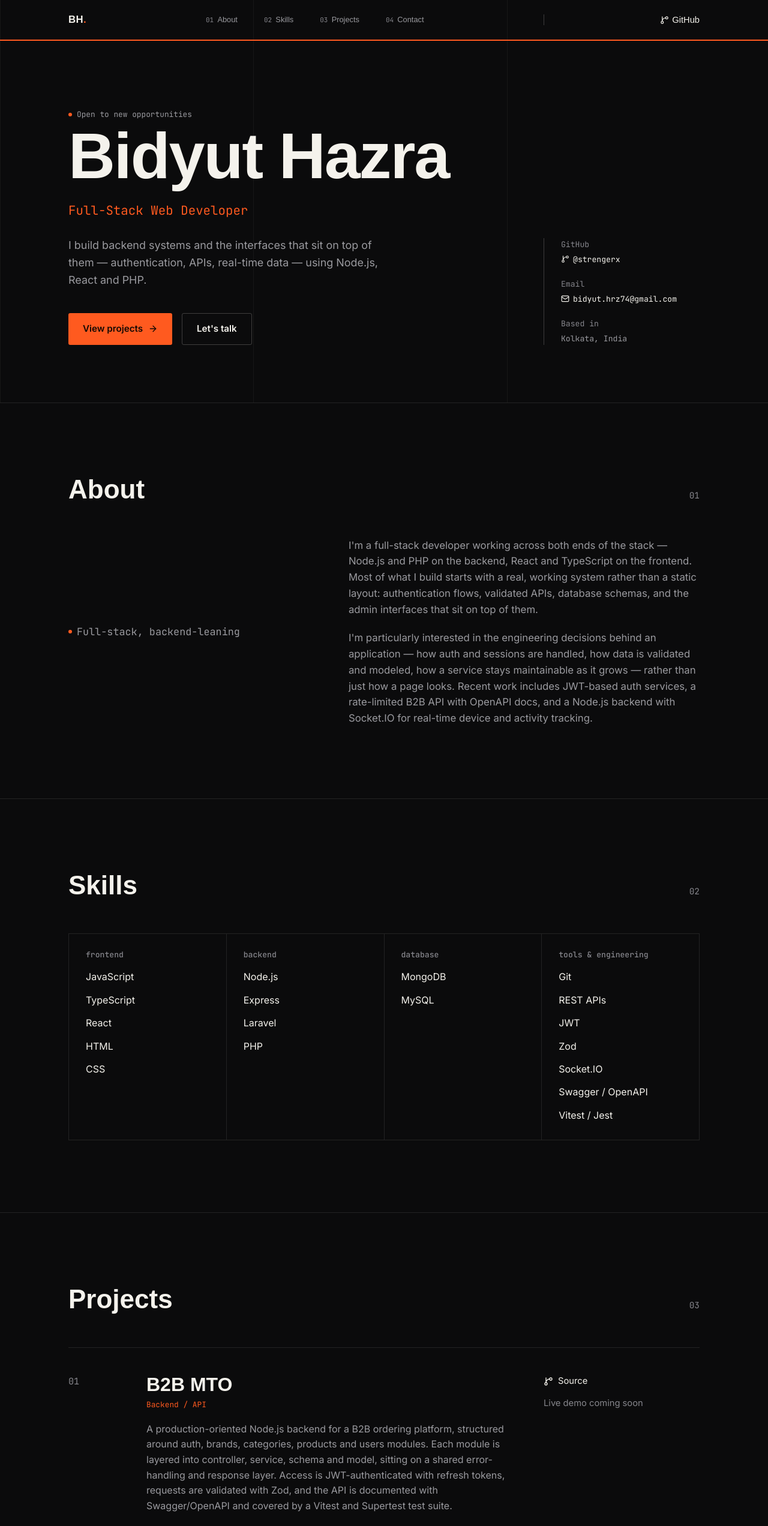
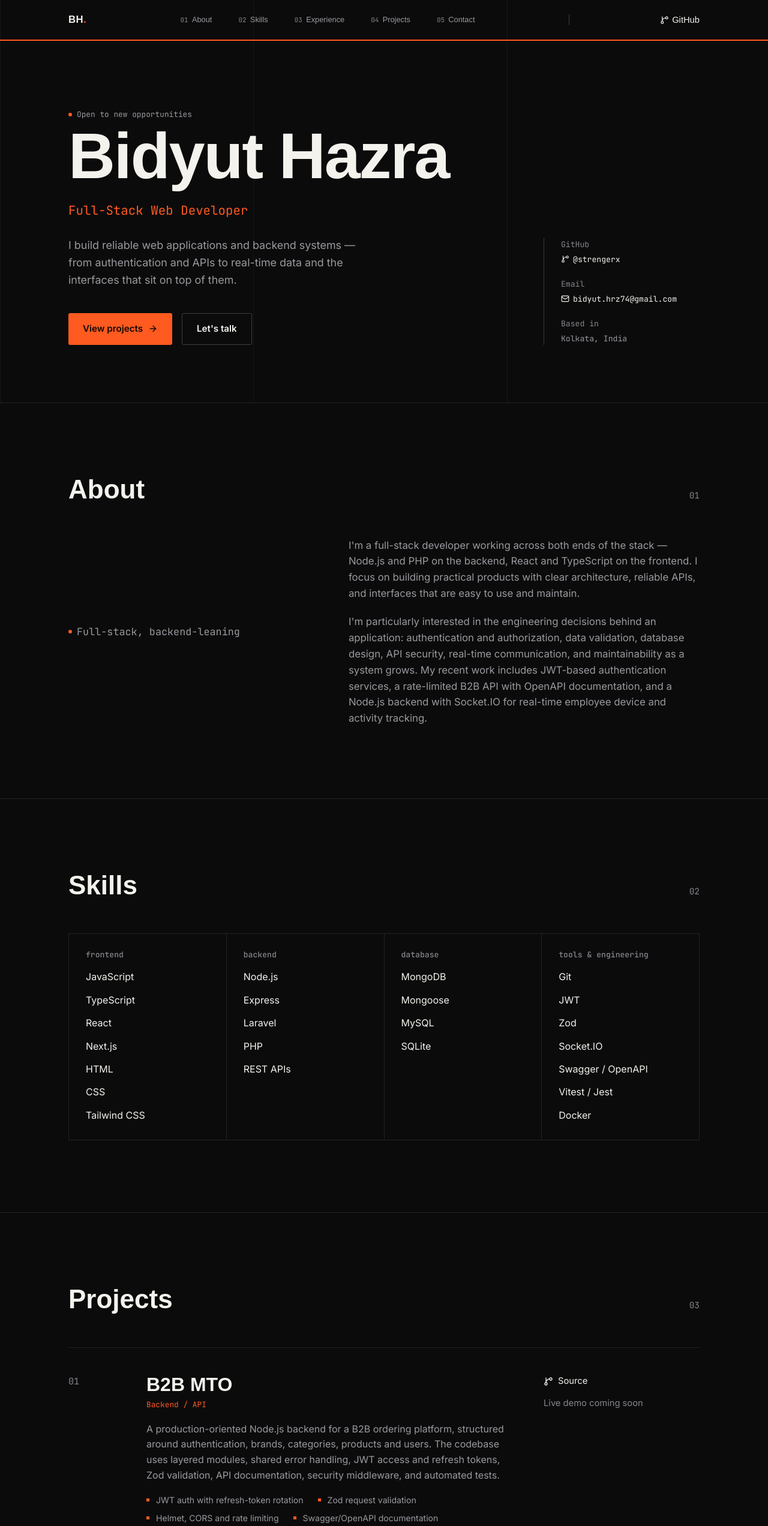
Before and after one commit to strengerx/portfolio, a React (Vite) app: page / in a window 1280 px wide. Shown: the top 2544 px of the page at 60% size. Built offline with nearby package versions, Linux system fonts and the light colour scheme; a web font is replaced by a local one.

Commit message:
refactor: modernize portfolio content and structure

```diff
--- a/src/data/portfolio.js
+++ b/src/data/portfolio.js
@@ -3,7 +3,7 @@ export const profile = {
   handle: "strengerx",
   role: "Full-Stack Web Developer",
   tagline:
-    "I build backend systems and the interfaces that sit on top of them — authentication, APIs, real-time data — using Node.js, React and PHP.",
+    "I build reliable web applications and backend systems — from authentication and APIs to real-time data and the interfaces that sit on top of them.",
   location: "Kolkata, India",
   email: "bidyut.hrz74@gmail.com",
   github: "https://github.com/strengerx",
@@ -13,41 +13,51 @@ export const profile = {
 export const nav = [
   { id: "about", label: "About", index: "01" },
   { id: "skills", label: "Skills", index: "02" },
-  { id: "projects", label: "Projects", index: "03" },
-  { id: "contact", label: "Contact", index: "04" },
+  { id: "experience", label: "Experience", index: "03" },
+  { id: "projects", label: "Projects", index: "04" },
+  { id: "contact", label: "Contact", index: "05" },
 ];
 
 export const about = {
   paragraphs: [
-    "I'm a full-stack developer working across both ends of the stack — Node.js and PHP on the backend, React and TypeScript on the frontend. Most of what I build starts with a real, working system rather than a static layout: authentication flows, validated APIs, database schemas, and the admin interfaces that sit on top of them.",
-    "I'm particularly interested in the engineering decisions behind an application — how auth and sessions are handled, how data is validated and modeled, how a service stays maintainable as it grows — rather than just how a page looks. Recent work includes JWT-based auth services, a rate-limited B2B API with OpenAPI docs, and a Node.js backend with Socket.IO for real-time device and activity tracking.",
+    "I'm a full-stack developer working across both ends of the stack — Node.js and PHP on the backend, React and TypeScript on the frontend. I focus on building practical products with clear architecture, reliable APIs, and interfaces that are easy to use and maintain.",
+    "I'm particularly interested in the engineering decisions behind an application: authentication and authorization, data validation, database design, API security, real-time communication, and maintainability as a system grows. My recent work includes JWT-based authentication services, a rate-limited B2B API with OpenAPI documentation, and a Node.js backend with Socket.IO for real-time employee device and activity tracking.",
   ],
 };
 
 export const skills = [
   {
     group: "Frontend",
-    items: ["JavaScript", "TypeScript", "React", "HTML", "CSS"],
+    items: ["JavaScript", "TypeScript", "React", "Next.js", "HTML", "CSS", "Tailwind CSS"],
   },
   {
     group: "Backend",
-    items: ["Node.js", "Express", "Laravel", "PHP"],
+    items: ["Node.js", "Express", "Laravel", "PHP", "REST APIs"],
   },
   {
     group: "Database",
-    items: ["MongoDB", "MySQL"],
+    items: ["MongoDB", "Mongoose", "MySQL", "SQLite"],
   },
   {
     group: "Tools & Engineering",
     items: [
       "Git",
-      "REST APIs",
       "JWT",
       "Zod",
       "Socket.IO",
       "Swagger / OpenAPI",
       "Vitest / Jest",
+      "Docker",
     ],
+  },
+];
+
+export const experience = [
+  {
+    period: "Current",
+    role: "Full-Stack Web Developer",
+    description:
+      "Building and maintaining web applications across React, Node.js and PHP, with a focus on APIs, authentication, databases, and production-ready frontend interfaces.",
   },
 ];
 
@@ -57,10 +67,10 @@ export const projects = [
     name: "B2B MTO",
     category: "Backend / API",
     description:
-      "A production-oriented Node.js backend for a B2B ordering platform, structured around auth, brands, categories, products and users modules. Each module is layered into controller, service, schema and model, sitting on a shared error-handling and response layer. Access is JWT-authenticated with refresh tokens, requests are validated with Zod, and the API is documented with Swagger/OpenAPI and covered by a Vitest and Supertest test suite.",
+      "A production-oriented Node.js backend for a B2B ordering platform, structured around authentication, brands, categories, products and users. The codebase uses layered modules, shared error handling, JWT access and refresh tokens, Zod validation, API documentation, security middleware, and automated tests.",
     highlights: [
       "JWT auth with refresh-token rotation",
-      "Zod request validation on every route",
+      "Zod request validation",
       "Helmet, CORS and rate limiting",
       "Swagger/OpenAPI documentation",
       "Vitest + Supertest test suite",
@@ -74,12 +84,12 @@ export const projects = [
     name: "sAuth",
     category: "Backend / Auth Service",
     description:
-      "A standalone authentication service built to be dropped into other Node.js projects. Handles registration, login and JWT access/refresh tokens with bcrypt password hashing, following the same controller → service → repository split as the larger backends. Passwords and request bodies are validated with Zod, errors flow through a shared error-handling layer, and the service ships with its own test runner.",
+      "A standalone authentication service designed to integrate with Node.js applications. It provides registration, login, access and refresh tokens, bcrypt password hashing, Zod validation, layered service architecture, centralized error handling, and automated testing.",
     highlights: [
       "JWT access + refresh token flow",
       "bcrypt password hashing",
       "Controller / service / repository layering",
-      "Zod validation, rate limiting middleware",
+      "Zod validation and rate limiting",
       "Custom test runner",
     ],
     tech: ["Node.js", "Express", "MongoDB", "JWT", "bcrypt", "Zod"],
@@ -91,7 +101,7 @@ export const projects = [
     name: "Employee Management System",
     category: "Backend / Real-Time",
     description:
-      "A Node.js/Express API for tracking employee devices and activity across departments. Separate modules handle employees, departments, devices, activity logs and events, all behind JWT-authenticated routes with Zod validation. Socket.IO pushes device and activity updates to connected clients in real time, which this API pairs with, so status changes don't rely on polling.",
+      "A Node.js/Express system for employee, device and activity tracking. Separate modules handle employees, departments, devices and activity data, while Socket.IO delivers real-time status and activity updates to connected clients.",
     highlights: [
       "Real-time updates via Socket.IO",
       "Employee, department, device and activity modules",
@@ -107,7 +117,7 @@ export const projects = [
     name: "Procrastinator's Roastmaster",
     category: "Browser Extension",
     description:
-      "A Manifest V3 Chrome extension that tracks time spent on distracting sites — YouTube, Twitter, Reddit, Netflix and others — and escalates from mild to harsh \"roasts\" once you cross your own thresholds. A background service worker tracks time per site, content scripts handle on-page overlays, and a popup shows daily stats. Thresholds, monitored sites and notification behaviour are all configurable, with data kept local to the browser.",
+      "A Manifest V3 Chrome extension that tracks time spent on distracting websites and escalates from mild to harsh roasts when configured thresholds are crossed. It uses a background service worker, content-script overlays, browser notifications, configurable rules, and local browser storage.",
     highlights: [
       "Manifest V3 service worker + content scripts",
       "Configurable thresholds and monitored sites",
@@ -123,5 +133,5 @@ export const projects = [
 
 export const contact = {
   heading: "Have something worth building?",
-  body: "I'm open to full-stack roles and freelance work — reach out by email or take a look at what I've been building on GitHub.",
+  body: "I'm open to full-stack roles and freelance work. If you're building a product, API, dashboard, or developer-focused tool, let's talk.",
 };
```
